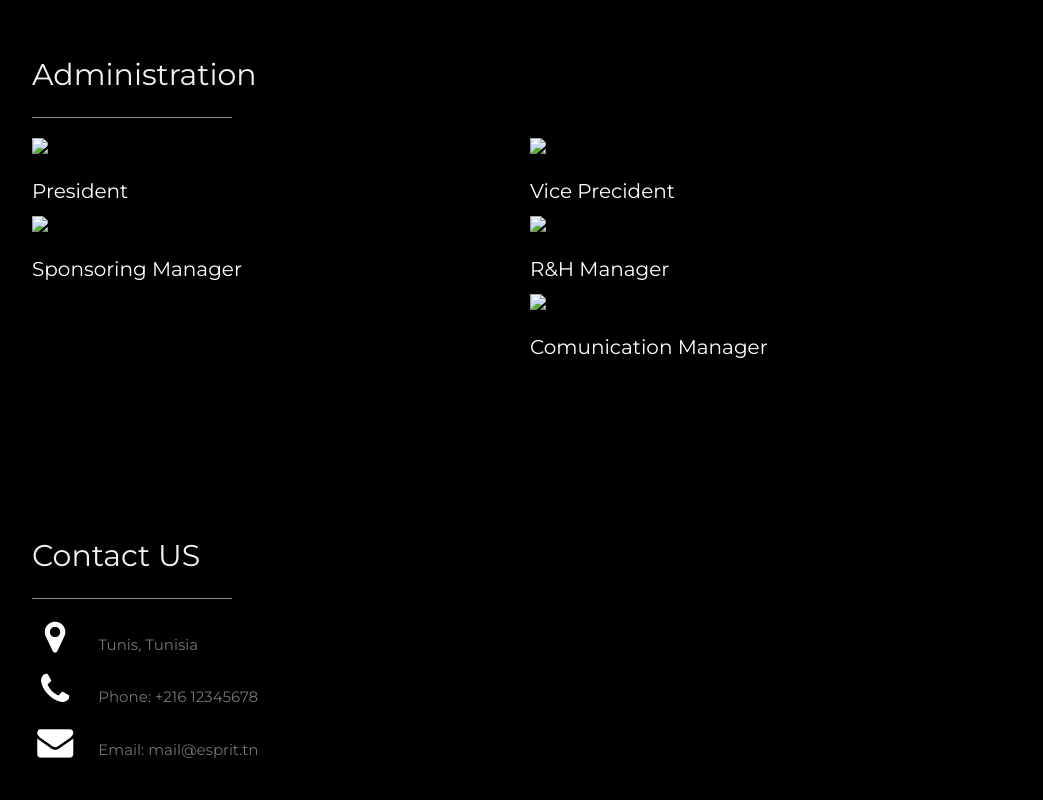
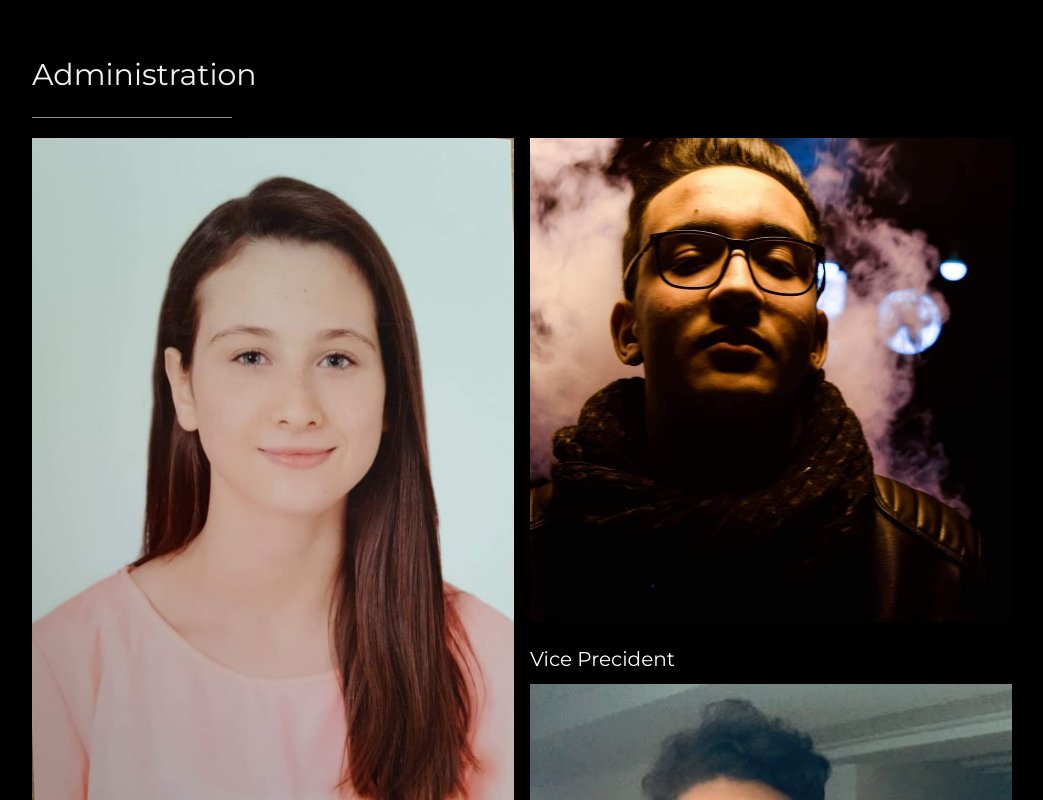
Before and after one commit to adammeg/WEsprit, a plain HTML site: page index.html in a window 1280 px wide. Shown: the part 1620-2420 px from the top of the page, without its empty margins (178-1221 px from the left). Drawn offline with nearby package versions, Linux system fonts and the light colour scheme; files whose address does not match are found by name.

Commit message:
Add files via upload

```diff
--- a/index.html
+++ b/index.html
@@ -79,19 +79,19 @@ body, h1,h2,h3,h4,h5,h6 {font-family: "Montserrat", sans-serif}
     <!-- Grid for photos -->
     <div class="w3-row-padding" style="margin:0 -16px">
       <div class="w3-half">
-        <img src="./res/president.jpg" style="width:100%">
+        <img src="./president.jpg" style="width:100%">
         <h4>President</h4>
-        <img src=".//res/rami raisponsable sponsoring.jpg" style="width:100%">
+        <img src="./rami raisponsable sponsoring.jpg" style="width:100%">
         <H4> Sponsoring Manager </H4>
         <img src="" style="width:100%">
       </div>
 
       <div class="w3-half">
-        <img src="./res/yassine vis president.jpg" style="width:100%">
+        <img src="./yassine vis president.jpg" style="width:100%">
         <h4>Vice Precident</h4>
-        <img src="./res/adam manager RH.jpg" style="width:100%">
+        <img src="./adam manager RH.jpg" style="width:100%">
         <h4> R&H Manager </h4>
-        <img src="./res/baha com manager.jpg" style="width:100%">
+        <img src="./baha com manager.jpg" style="width:100%">
         <h4>Comunication Manager </h4>
 
         <img src="" style="width:100%">
```
